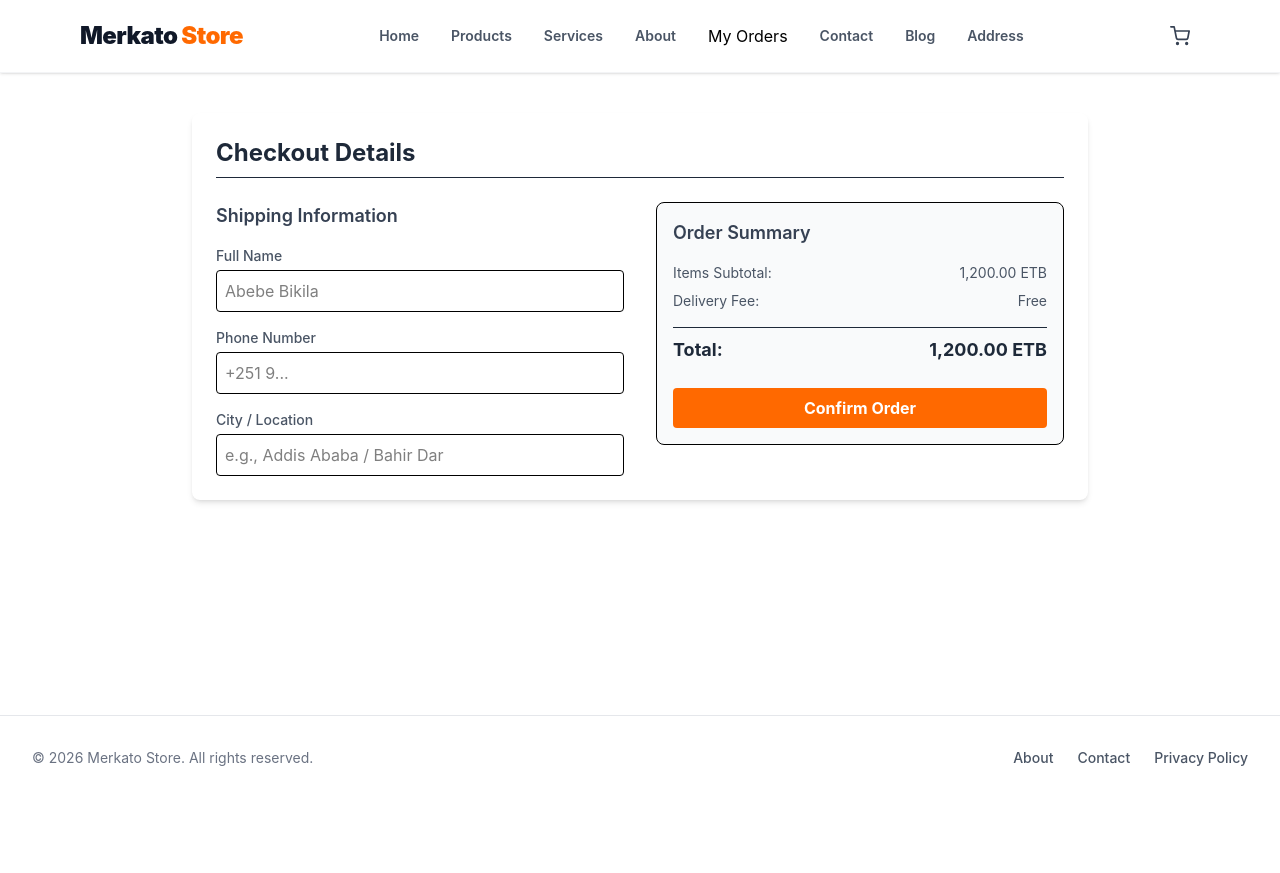
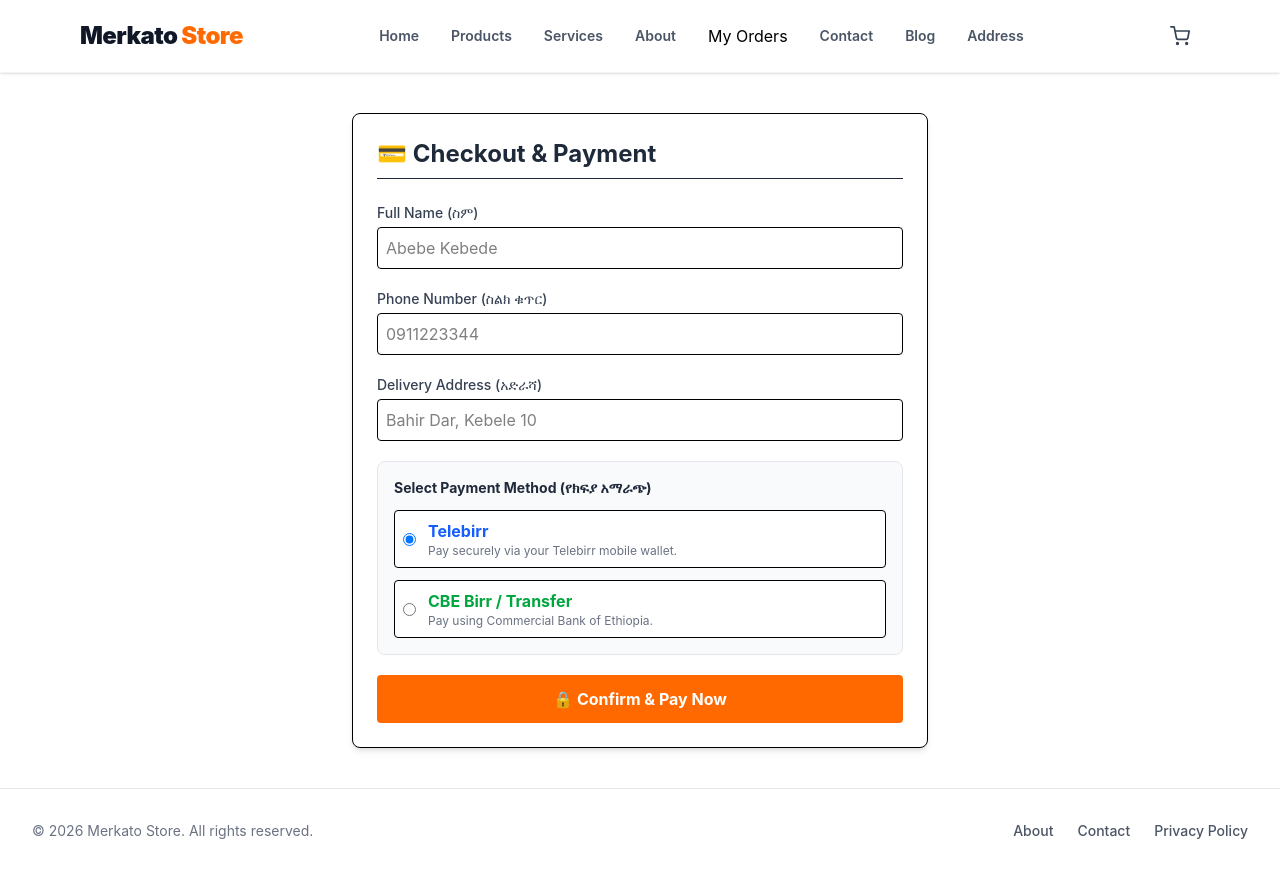
Before and after one commit to belaynewzewdie90-boop/merkato-store, a React (Vite) app: page /checkout in a window 1280 px wide. Before the commit the page ends 800 px from the top, so only its background shows below. Built offline with nearby package versions, Linux system fonts and the light colour scheme.

Commit message:
feat: implement checkout form with Telebirr and CBE payment options

```diff
--- a/src/pages/Checkout.jsx
+++ b/src/pages/Checkout.jsx
@@ -1,109 +1,171 @@
-import React from "react";
-// 1. Import useNavigate to allow redirecting after submission
+import React, { useState } from "react";
 import { useNavigate } from "react-router-dom";
 
 export default function Checkout() {
   const navigate = useNavigate();
+  const [loading, setLoading] = useState(false);
+  const [formData, setFormData] = useState({
+    fullName: "",
+    phone: "",
+    address: "",
+    paymentMethod: "telebirr", // default method
+  });
 
-  // 2. Function to generate a random alphanumeric tracking ID when ordering
-  const generateOrderId = () => {
-    const chars = "ABCDEFGHIJKLMNOPQRSTUVWXYZ0123456789";
-    let result = "";
-    for (let i = 0; i < 5; i++) {
-      result += chars.charAt(Math.floor(Math.random() * chars.length));
-    }
-    return `MS-${result}`;
+  const handleChange = (e) => {
+    setFormData({ ...formData, [e.target.name]: e.target.value });
   };
 
   const handleSubmit = (e) => {
     e.preventDefault();
+    if (!formData.fullName || !formData.phone || !formData.address) {
+      alert("እባክዎ ሁሉንም መረጃዎች በትክክል ይሙሉ (Please fill out all fields)");
+      return;
+    }
 
-    // Generate the unique ID for this specific order
-    const newOrderId = generateOrderId();
+    setLoading(true);
 
-    alert(`Order Placed Successfully! Your Order ID is: #${newOrderId}`);
+    // Simulate Payment Gateway Authorization Processing (2 seconds delay)
+    setTimeout(() => {
+      // 1. Generate a unique Order/Transaction ID without a backend
+      const uniqueTxRef =
+        "MT-" + self.crypto.randomUUID().split("-")[0].toUpperCase();
 
-    // 3. Send the user to the tracking page with their brand new ID
-    navigate(`/tracking/${newOrderId}`);
+      // 2. Build the new order structure matching your team's tracking logic
+      const newOrder = {
+        id: uniqueTxRef,
+        date: new Date().toLocaleDateString("en-US", {
+          year: "numeric",
+          month: "short",
+          day: "numeric",
+        }),
+        customerName: formData.fullName,
+        phone: formData.phone,
+        address: formData.address,
+        productName: "Merkato Premium Order Pack", // Replace with real cart context items later
+        paymentMethod: formData.paymentMethod.toUpperCase(),
+        status: "Placed", // Initial tracking status
+      };
+
+      // 3. Save it to localStorage so your tracking dashboard can find it
+      const existingOrders =
+        JSON.parse(localStorage.getItem("merkato_orders")) || [];
+      localStorage.setItem(
+        "merkato_orders",
+        JSON.stringify([newOrder, ...existingOrders]),
+      );
+
+      setLoading(false);
+
+      // 4. Redirect immediately to your dynamic tracking route
+      navigate(`/tracking/${uniqueTxRef}`);
+    }, 2000);
   };
 
   return (
-    <div className="max-w-4xl mx-auto p-6 bg-white shadow-md rounded-lg my-10">
+    <div className="max-w-xl mx-auto p-6 bg-white shadow-md rounded-lg my-10 border">
       <h2 className="text-2xl font-bold text-gray-800 mb-6 border-b pb-2">
-        Checkout Details
+        💳 Checkout & Payment
       </h2>
 
-      {/* 4. Attach the handleSubmit handler to the form */}
-      <form
-        onSubmit={handleSubmit}
-        className="grid grid-cols-1 md:grid-cols-2 gap-8"
-      >
-        {/* Shipping Form */}
-        <div className="space-y-4">
-          <h3 className="text-lg font-semibold text-gray-700">
-            Shipping Information
-          </h3>
+      <form onSubmit={handleSubmit} className="space-y-5">
+        {/* Shipping details */}
         <div>
-            <label className="block text-sm font-medium text-gray-600">
-              Full Name
+          <label className="block text-sm font-medium text-gray-700 mb-1">
+            Full Name (ስም)
           </label>
           <input
             type="text"
-              className="w-full mt-1 p-2 border rounded focus:ring-2 focus:ring-blue-500 outline-none"
-              placeholder="Abebe Bikila"
-              required
+            name="fullName"
+            value={formData.fullName}
+            onChange={handleChange}
+            className="w-full border p-2 rounded focus:outline-none focus:border-orange-500"
+            placeholder="Abebe Kebede"
           />
         </div>
+
         <div>
-            <label className="block text-sm font-medium text-gray-600">
-              Phone Number
-            </label>
-            <input
-              type="tel"
-              className="w-full mt-1 p-2 border rounded focus:ring-2 focus:ring-blue-500 outline-none"
-              placeholder="+251 9..."
-              required
-            />
-          </div>
-          <div>
-            <label className="block text-sm font-medium text-gray-600">
-              City / Location
+          <label className="block text-sm font-medium text-gray-700 mb-1">
+            Phone Number (ስልክ ቁጥር)
           </label>
           <input
             type="text"
-              className="w-full mt-1 p-2 border rounded focus:ring-2 focus:ring-blue-500 outline-none"
-              placeholder="e.g., Addis Ababa / Bahir Dar"
-              required
+            name="phone"
+            value={formData.phone}
+            onChange={handleChange}
+            className="w-full border p-2 rounded focus:outline-none focus:border-orange-500"
+            placeholder="0911223344"
           />
+        </div>
+
+        <div>
+          <label className="block text-sm font-medium text-gray-700 mb-1">
+            Delivery Address (አድራሻ)
+          </label>
+          <input
+            type="text"
+            name="address"
+            value={formData.address}
+            onChange={handleChange}
+            className="w-full border p-2 rounded focus:outline-none focus:border-orange-500"
+            placeholder="Bahir Dar, Kebele 10"
+          />
+        </div>
+
+        {/* Payment Selection */}
+        <div className="bg-gray-50 p-4 rounded-lg border border-gray-200">
+          <label className="block text-sm font-bold text-gray-800 mb-3">
+            Select Payment Method (የክፍያ አማራጭ)
+          </label>
+
+          <div className="space-y-3">
+            <label className="flex items-center gap-3 cursor-pointer p-2 bg-white rounded border hover:border-blue-400 transition-colors">
+              <input
+                type="radio"
+                name="paymentMethod"
+                value="telebirr"
+                checked={formData.paymentMethod === "telebirr"}
+                onChange={handleChange}
+                className="text-blue-600 focus:ring-blue-500"
+              />
+              <div>
+                <span className="font-bold text-blue-600">Telebirr</span>
+                <p className="text-xs text-gray-500">
+                  Pay securely via your Telebirr mobile wallet.
+                </p>
+              </div>
+            </label>
+
+            <label className="flex items-center gap-3 cursor-pointer p-2 bg-white rounded border hover:border-green-400 transition-colors">
+              <input
+                type="radio"
+                name="paymentMethod"
+                value="cbe_birr"
+                checked={formData.paymentMethod === "cbe_birr"}
+                onChange={handleChange}
+                className="text-green-600 focus:ring-green-500"
+              />
+              <div>
+                <span className="font-bold text-green-600">
+                  CBE Birr / Transfer
+                </span>
+                <p className="text-xs text-gray-500">
+                  Pay using Commercial Bank of Ethiopia.
+                </p>
+              </div>
+            </label>
           </div>
         </div>
 
-        {/* Order Summary */}
-        <div className="bg-gray-50 p-4 rounded-lg border h-fit">
-          <h3 className="text-lg font-semibold text-gray-700 mb-4">
-            Order Summary
-          </h3>
-          <div className="flex justify-between text-sm text-gray-600 mb-2">
-            <span>Items Subtotal:</span>
-            <span>1,200.00 ETB</span>
-          </div>
-          <div className="flex justify-between text-sm text-gray-600 mb-4">
-            <span>Delivery Fee:</span>
-            <span>Free</span>
-          </div>
-          <div className="flex justify-between font-bold text-gray-800 border-t pt-2 text-lg">
-            <span>Total:</span>
-            <span>1,200.00 ETB</span>
-          </div>
-
-          {/* Form submits when this button is clicked */}
+        {/* Submit button */}
         <button
           type="submit"
-            className="w-full mt-6 bg-orange-500 hover:bg-orange-600 text-white font-bold py-2 px-4 rounded transition-colors"
+          disabled={loading}
+          className={`w-full text-white font-bold py-3 px-4 rounded transition-colors ${loading ? "bg-gray-400 cursor-not-allowed" : "bg-orange-500 hover:bg-orange-600"}`}
         >
-            Confirm Order
+          {loading
+            ? "🔗 Processing Payment Securely..."
+            : "🔒 Confirm & Pay Now"}
         </button>
-        </div>
       </form>
     </div>
   );
```
Lines whose indentation alone changed are shown as unchanged.
